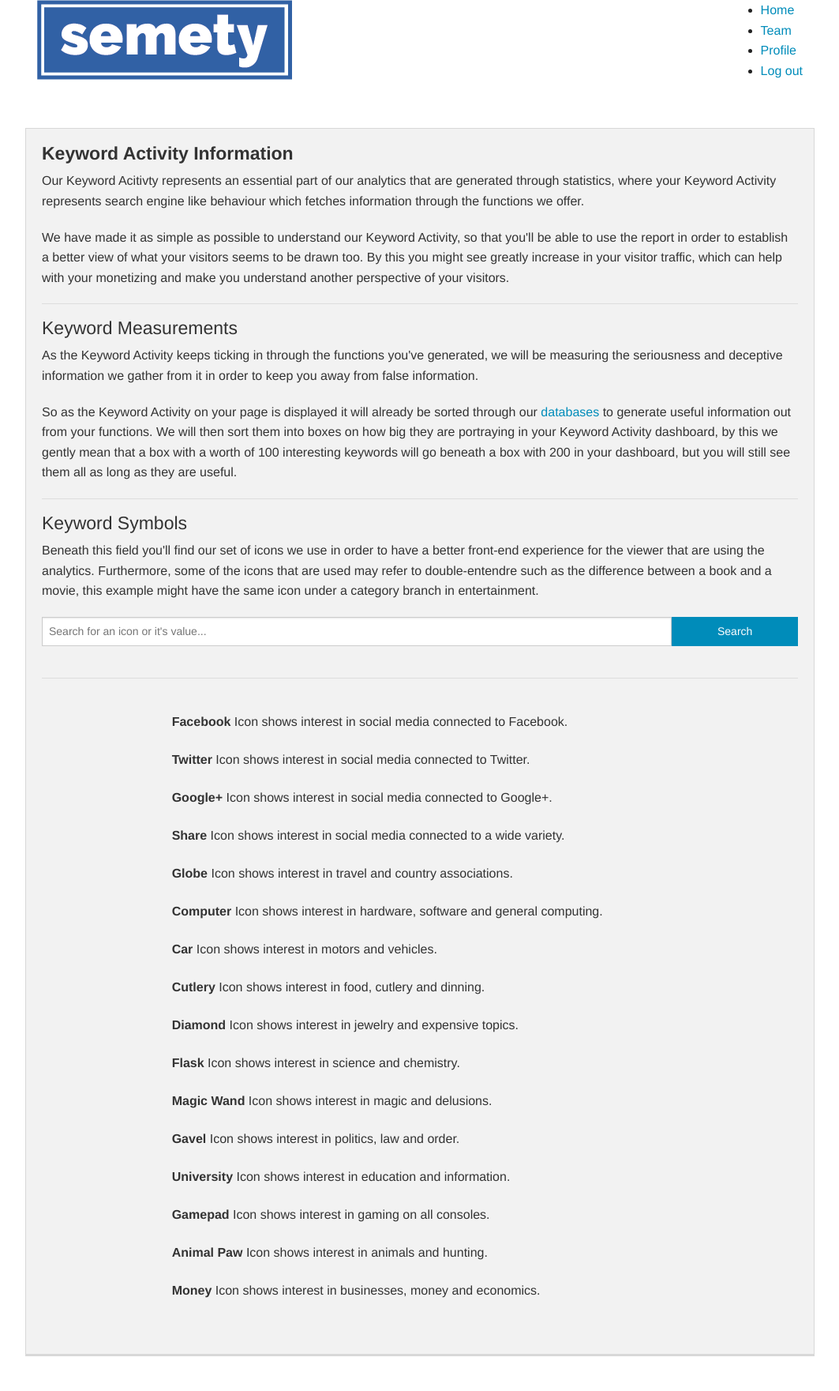
After one commit to JamesJGarner/Survey, a Django app: template pluginservice/templates/site/keywords.html in a window 1280 px wide. The commit adds this page. Shown: the whole page at 79% size, without its empty margins (108-1171 px from the left). Run offline with Django 3.2, Linux system fonts and the light colour scheme; the template is opened without the code that fills it, so the values that code supplies are empty.

Commit message:
Dashboard Progress #5 - User friendlyness and extra options

```diff
--- a/pluginservice/apps/polls/static/css/default.css
+++ b/pluginservice/apps/polls/static/css/default.css
@@ -356,11 +356,15 @@ dd.accordion-navigation {
     padding: 10px;
     float: left;
     width: 100%;
+	background-color: #fff;
+	margin: 10px 0px 10px 0px;
 }
 
 .yourteams li a {
     font-size: large;
 	color: #333333;
+	padding: 10px;
+	font-family: 'Raleway', sans-serif;
 }
 .yourteams li a:hover {
 	color: rgba(51, 96, 163, 0.93);
--- /dev/null
+++ b/pluginservice/templates/site/keywords.html
@@ -0,0 +1,127 @@
+<!doctype html>
+<html class="no-js" lang="en">
+  <head>
+    <meta charset="utf-8" />
+    <meta name="viewport" content="width=device-width, initial-scale=1.0" />
+    <title>Foundation | Welcome</title>
+    <link rel="stylesheet" href="../css/foundation.css" />
+	<link rel="icon" type="image/png" href="img/favicon.png" />
+    <script src="../js/vendor/modernizr.js"></script>
+
+  </head>
+  <body>
+	<div class="header">
+		<div class="row">
+			<div class="large-12 columns">
+				<a href="/"><img class="logo" src="../img/logo.png"></a>
+				<ul class="right">
+				<li><a href="/"><i class="fa fa-home"></i>Home</a></li>
+				<li><a href="/team/">Team</a></li>
+				<li><a href="/profile/">Profile</a></li>
+				<li><a href="/logout/">Log out</a></li>
+				</ul>
+			 </div>
+		 </div>
+	</div>
+	<hr class="invisible">
+	<div class="row">
+		<div class="panel">
+			<h4><strong>Keyword Activity Information</strong></h4>
+			<p>Our Keyword Acitivty represents an essential part of our analytics that are generated through statistics, where your Keyword Activity represents search engine like behaviour which fetches information through the functions we offer.</p>
+			<p>We have made it as simple as possible to understand our Keyword Activity, so that you'll be able to use the report in order to establish a better view of what your visitors seems to be drawn too. By this you might see greatly increase
+			   in your visitor traffic, which can help with your monetizing and make you understand another perspective of your visitors.</p>
+			 <hr/>
+			 <h4>Keyword Measurements</h4>
+			   <p>As the Keyword Activity keeps ticking in through the functions you've generated, we will be measuring the seriousness and deceptive information we gather from it in order to keep you away from false information.</p>
+			   <p>So as the Keyword Activity on your page is displayed it will already be sorted through our <a href="#">databases</a> to generate useful information out from your functions. We will then sort them into boxes on how big they are
+ 			      portraying in your Keyword Activity dashboard, by this we gently mean that a box with a worth of 100 interesting keywords will go beneath a box with 200 in your dashboard, but you will still see them all as long as they are useful.</p>
+			<hr/>
+			<h4>Keyword Symbols</h4>
+			<p>Beneath this field you'll find our set of icons we use in order to have a better front-end experience for the viewer that are using the analytics. Furthermore, some of the icons that are used may refer to double-entendre such as the difference
+               between a book and a movie, this example might have the same icon under a category branch in entertainment.</p>
+
+			   <div class="row collapse">
+				<div class="small-10 columns">
+				  <input type="text" placeholder="Search for an icon or it's value...">
+				</div>
+				<div class="small-2 columns">
+				  <a href="#" class="button postfix">Search</a>
+				</div>
+			  </div>
+
+			   <hr><br/>
+			   <div class="row analyticsicons">
+				  <div class="small-10 small-push-2 columns"><strong>Facebook</strong> Icon shows interest in social media connected to Facebook.</div>
+				  <div class="small-2 small-pull-10 columns"><i class="fa fa-facebook-official"></i></div>
+			   </div><br/>
+				<div class="row analyticsicons">
+				  <div class="small-10 small-push-2 columns"><strong>Twitter</strong> Icon shows interest in social media connected to Twitter.</div>
+				  <div class="small-2 small-pull-10 columns"><i class="fa fa-twitter-square"></i></div>
+			    </div><br/>
+				<div class="row analyticsicons">
+				  <div class="small-10 small-push-2 columns"><strong>Google+</strong> Icon shows interest in social media connected to Google+.</div>
+				  <div class="small-2 small-pull-10 columns"><i class="fa fa-google-plus-square"></i></div>
+			   </div><br/>
+			   <div class="row analyticsicons">
+				  <div class="small-10 small-push-2 columns"><strong>Share</strong> Icon shows interest in social media connected to a wide variety.</div>
+				  <div class="small-2 small-pull-10 columns"><i class="fa fa-share-square"></i></div>
+			   </div><br/>
+			   <div class="row analyticsicons">
+				  <div class="small-10 small-push-2 columns"><strong>Globe</strong> Icon shows interest in travel and country associations.</div>
+				  <div class="small-2 small-pull-10 columns"><i class="fa fa-globe"></i></div>
+			   </div><br/>
+			   <div class="row analyticsicons">
+				  <div class="small-10 small-push-2 columns"><strong>Computer</strong> Icon shows interest in hardware, software and general computing.</div>
+				  <div class="small-2 small-pull-10 columns"><i class="fa fa-desktop"></i></div>
+			   </div><br/>
+			   <div class="row analyticsicons">
+				  <div class="small-10 small-push-2 columns"><strong>Car</strong> Icon shows interest in motors and vehicles.</div>
+				  <div class="small-2 small-pull-10 columns"><i class="fa fa-car"></i></div>
+			   </div><br/>
+			   <div class="row analyticsicons">
+				  <div class="small-10 small-push-2 columns"><strong>Cutlery</strong> Icon shows interest in food, cutlery and dinning.</div>
+				  <div class="small-2 small-pull-10 columns"><i class="fa fa-cutlery"></i></div>
+			   </div><br/>
+			   <div class="row analyticsicons">
+				  <div class="small-10 small-push-2 columns"><strong>Diamond</strong> Icon shows interest in jewelry and expensive topics.</div>
+				  <div class="small-2 small-pull-10 columns"><i class="fa fa-diamond"></i></div>
+			   </div><br/>
+			   <div class="row analyticsicons">
+				  <div class="small-10 small-push-2 columns"><strong>Flask</strong> Icon shows interest in science and chemistry.</div>
+				  <div class="small-2 small-pull-10 columns"><i class="fa fa-flask"></i></div>
+			   </div><br/>
+			   <div class="row analyticsicons">
+				  <div class="small-10 small-push-2 columns"><strong>Magic Wand</strong> Icon shows interest in magic and delusions.</div>
+				  <div class="small-2 small-pull-10 columns"><i class="fa fa-magic"></i></div>
+			   </div><br/>
+			   <div class="row analyticsicons">
+				  <div class="small-10 small-push-2 columns"><strong>Gavel</strong> Icon shows interest in politics, law and order.</div>
+				  <div class="small-2 small-pull-10 columns"><i class="fa fa-gavel"></i></div>
+			   </div><br/>
+			   <div class="row analyticsicons">
+				  <div class="small-10 small-push-2 columns"><strong>University</strong> Icon shows interest in education and information.</div>
+				  <div class="small-2 small-pull-10 columns"><i class="fa fa-university"></i></div>
+			   </div><br/>
+			   <div class="row analyticsicons">
+				  <div class="small-10 small-push-2 columns"><strong>Gamepad</strong> Icon shows interest in gaming on all consoles.</div>
+				  <div class="small-2 small-pull-10 columns"><i class="fa fa-gamepad"></i></div>
+			   </div><br/>
+			   <div class="row analyticsicons">
+				  <div class="small-10 small-push-2 columns"><strong>Animal Paw</strong> Icon shows interest in animals and hunting.</div>
+				  <div class="small-2 small-pull-10 columns"><i class="fa fa-paw"></i></div>
+			   </div><br/>
+			   <div class="row analyticsicons">
+				  <div class="small-10 small-push-2 columns"><strong>Money</strong> Icon shows interest in businesses, money and economics.</div>
+				  <div class="small-2 small-pull-10 columns"><i class="fa fa-money"></i></div>
+			   </div><br/>
+				<br/>
+		</div>
+	</div>
+    <br/>
+    <script src="../js/vendor/jquery.js"></script>
+    <script src="../js/foundation.min.js"></script>
+    <script>
+      $(document).foundation();
+    </script>
+  </body>
+</html>
```
Also changed, not shown: pluginservice/templates/site/homepage.html (+8 -1 lines).
